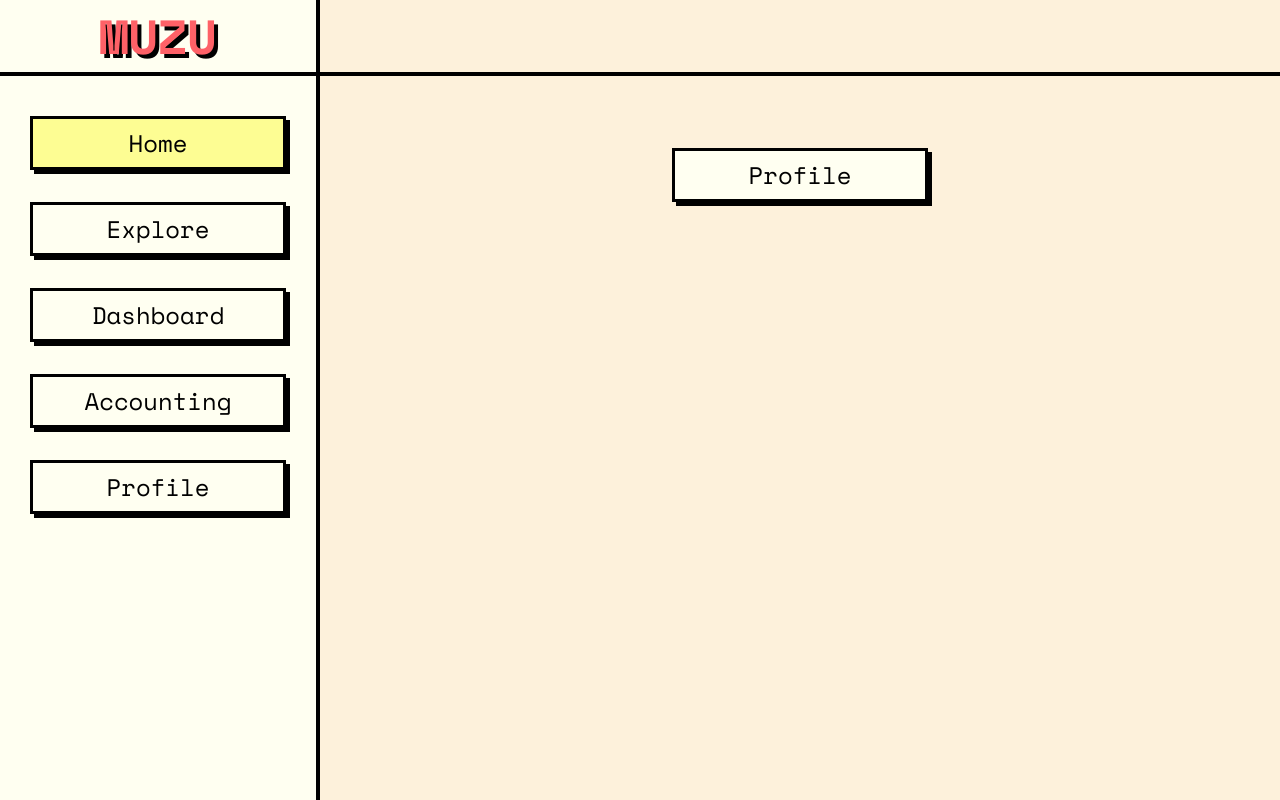
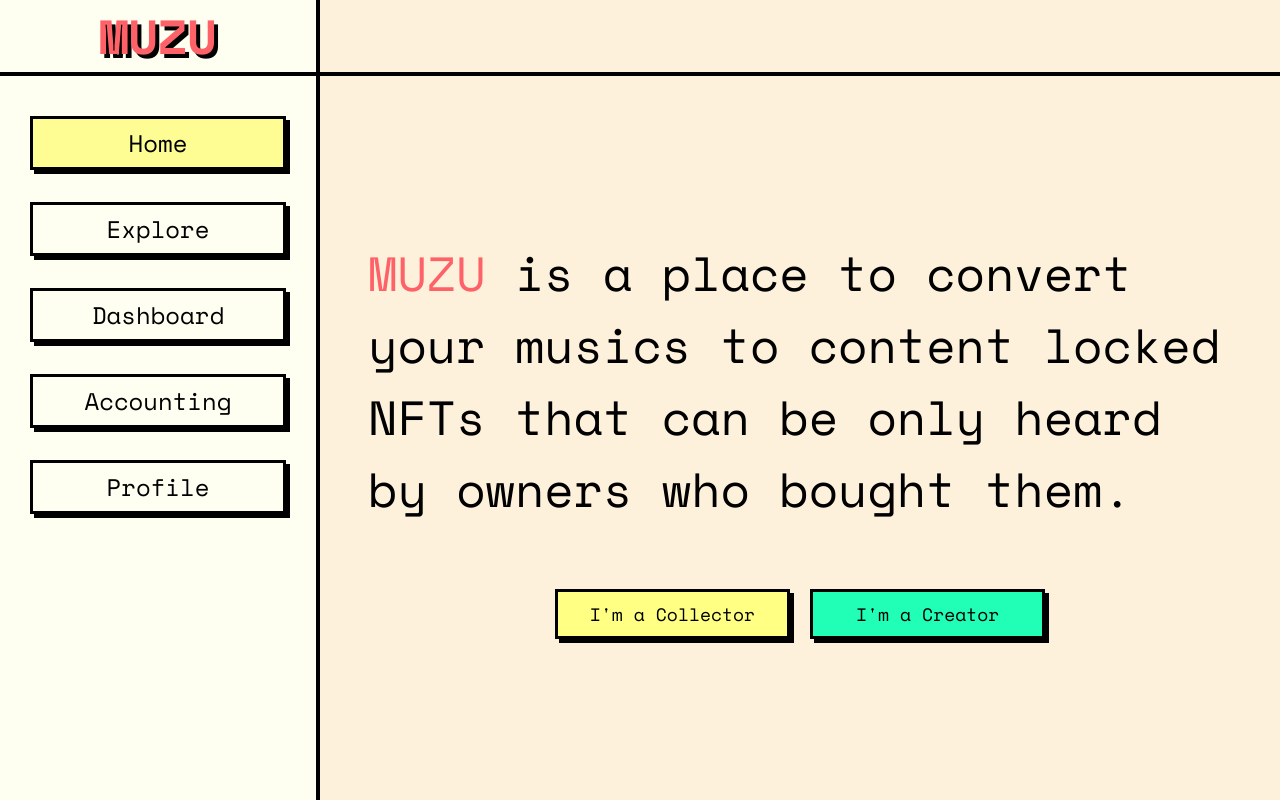
Before and after one commit to aj-maz/Muzu, a Next.js app in the folder client/: page / in a window 1280 px wide. Built offline with nearby package versions, Linux system fonts and the light colour scheme.

Commit message:
hero component added

```diff
--- /dev/null
+++ b/client/components/Hero.tsx
@@ -0,0 +1,25 @@
+import { FC } from "react";
+
+const Hero: FC = () => {
+  return (
+    <div className="w-full h-full flex justify-center items-center">
+      <div>
+        <h1 className="text-5xl leading-normal">
+          <span className="name ">MUZU</span> is a place to convert your musics
+          to content locked NFTs that can be only heard by owners who bought
+          them.
+        </h1>
+        <div className="mt-16 flex justify-center">
+          <div className="cursor-pointer panel-shadow inline-block p-2 text-lg yellow-btn px-8">
+            I'm a Collector
+          </div>
+          <div className="cursor-pointer panel-shadow inline-block p-2 ml-5 text-lg green-btn px-8">
+          &nbsp;I'm a Creator&nbsp;
+          </div>
+        </div>
+      </div>
+    </div>
+  );
+};
+
+export default Hero;
--- a/client/pages/index.tsx
+++ b/client/pages/index.tsx
@@ -1,18 +1,13 @@
 import type { NextPage } from "next";
 
 import Layout from "../components/Layout";
+import Hero from "../components/Hero";
 
 const Home: NextPage = () => {
   return (
-    <div>
-      <Layout>
-        <div className="p-2 mt-4 flex justify-center items-center">
-          <div className="panel-shadow  cursor-pointer text-2xl p-2 sidebar-btn bg-sec w-64 text-center">
-            Profile
-          </div>
-        </div>
-      </Layout>
-    </div>
+    <Layout>
+      <Hero />
+    </Layout>
   );
 };
 
--- a/client/styles/globals.css
+++ b/client/styles/globals.css
@@ -13,6 +13,10 @@ body {
   text-shadow: 4px 4px black;
 }
 
+.name {
+  color: #fe6167;
+}
+
 .sidebar-btn {
   transition: 200ms;
 }
@@ -22,7 +26,7 @@ body {
 }
 
 .sidebar-active-btn {
-  background-color: #FDFD93;
+  background-color: #fdfd93;
 }
 
 .sidebar {
```
